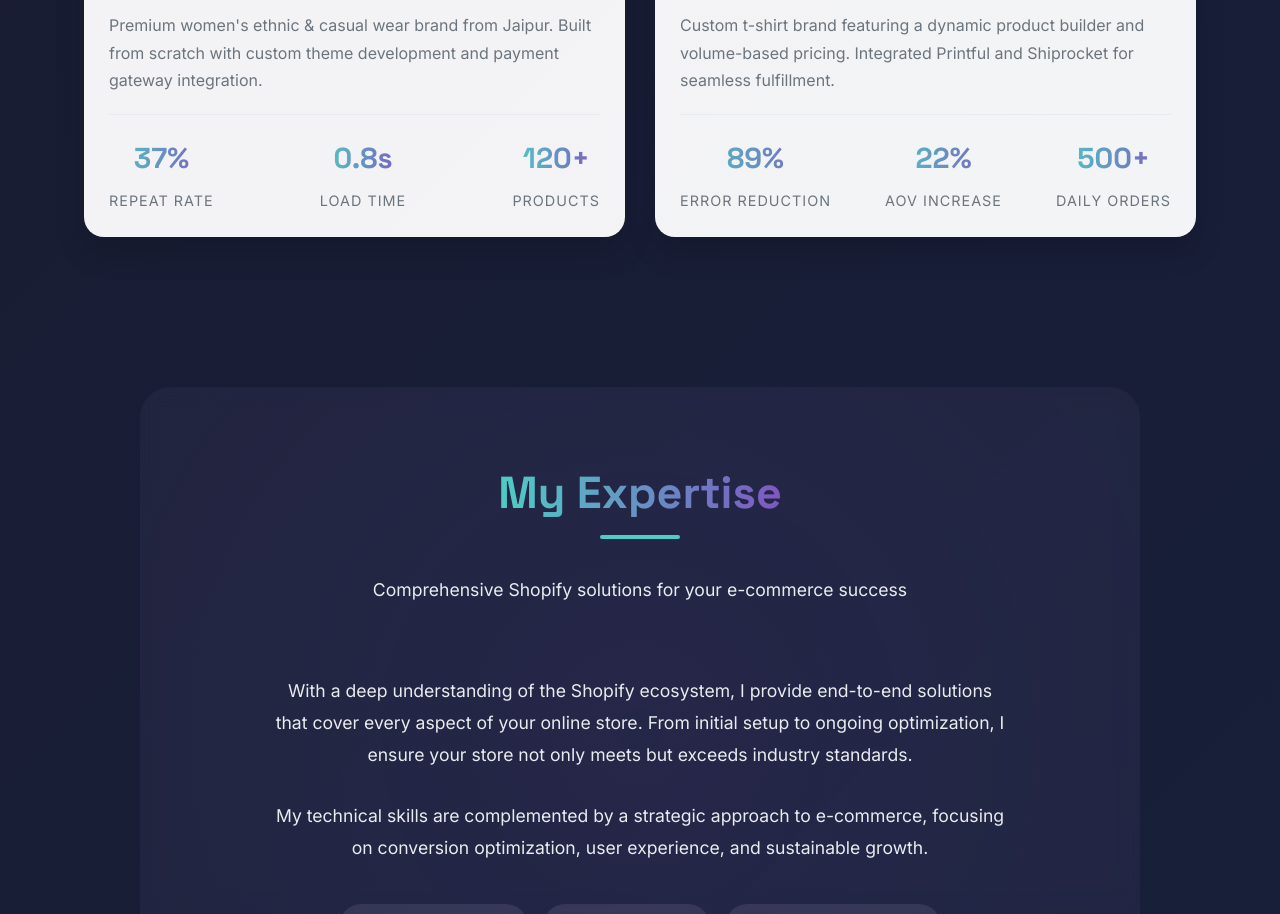
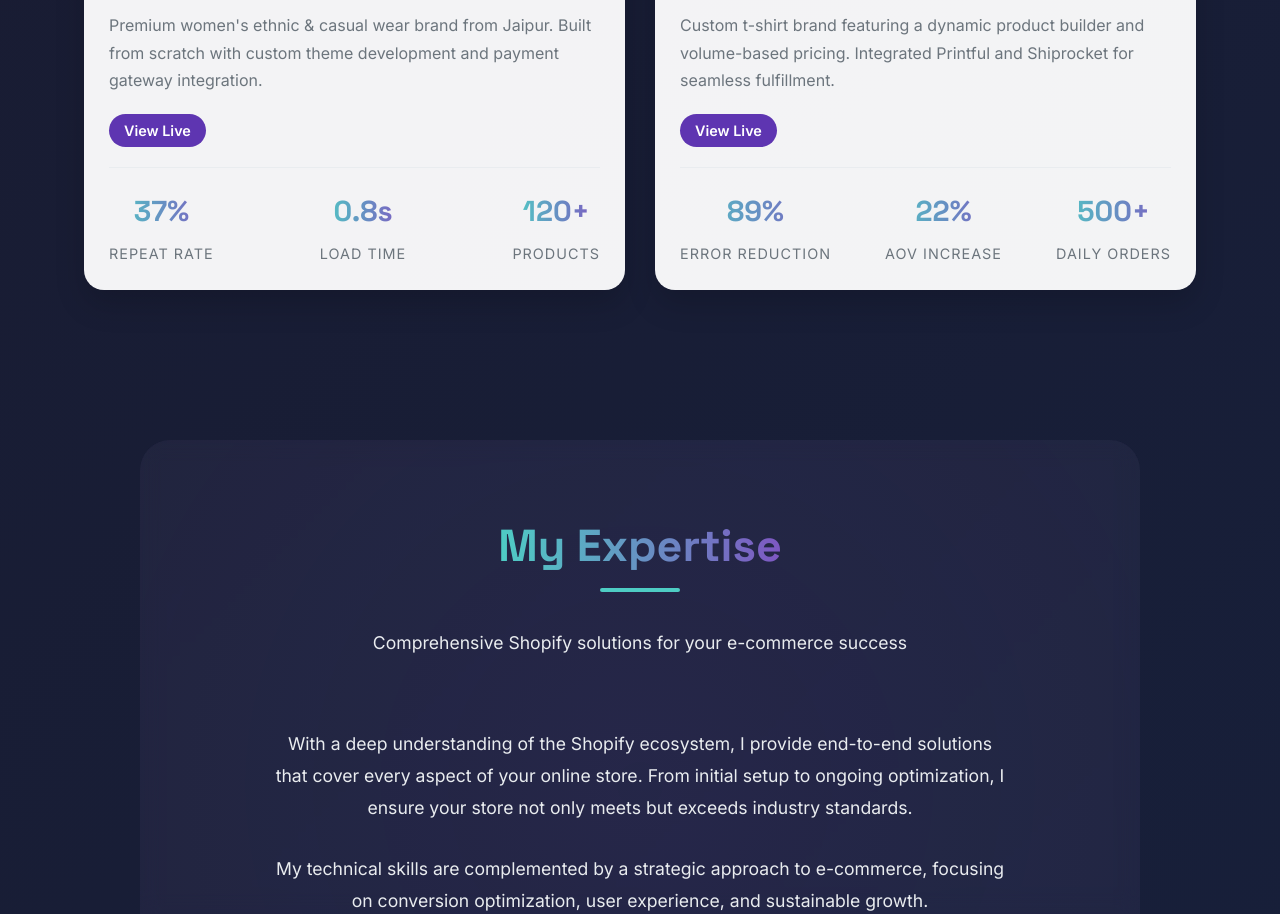
Before and after one commit to guddu-gaurav/Shopify-Portfolio, a plain HTML site: page index.html in a window 1280 px wide. Shown: the part 1919-2833 px from the top of the page. Drawn offline with Linux system fonts and the light colour scheme.

Commit message:
live link added

```diff
--- a/index.html
+++ b/index.html
@@ -415,7 +415,24 @@
             font-size: 0.9rem;
             font-weight: 600;
         }
+        .project-view{
+            width: fit-content;
+            background: var(--primary);
+            padding: 5px 15px;
+            border-radius: 20px;
+            font-size: 0.9rem;
+            font-weight: 600;
+        }
+        .project-view>a{
+            text-decoration: none;
+            color: white;
+        }
 
+.project-view:hover{
+    transform: translateY(-3px);
+    box-shadow: 0 15px 30px rgba(94, 53, 177, 0.5);
+    transition: all 0.3s ease-in-out;
+}
         .project-info {
             padding: 25px;
         }
@@ -903,6 +920,7 @@
                     <div class="project-info">
                         <h3>Aanchal Jaipur</h3>
                         <p>Premium women's ethnic & casual wear brand from Jaipur. Built from scratch with custom theme development and payment gateway integration.</p>
+                        <div class="project-view"><a href="https://aanchaljaipur.com">View Live</a></div>
                         <div class="project-stats">
                             <div class="stat">
                                 <div class="stat-value">37%</div>
@@ -927,6 +945,7 @@
                     <div class="project-info">
                         <h3>The T-Shirt Shop</h3>
                         <p>Custom t-shirt brand featuring a dynamic product builder and volume-based pricing. Integrated Printful and Shiprocket for seamless fulfillment.</p>
+                        <div class="project-view"><a href="https://thetshirtshop.in">View Live</a></div>
                         <div class="project-stats">
                             <div class="stat">
                                 <div class="stat-value">89%</div>
```
